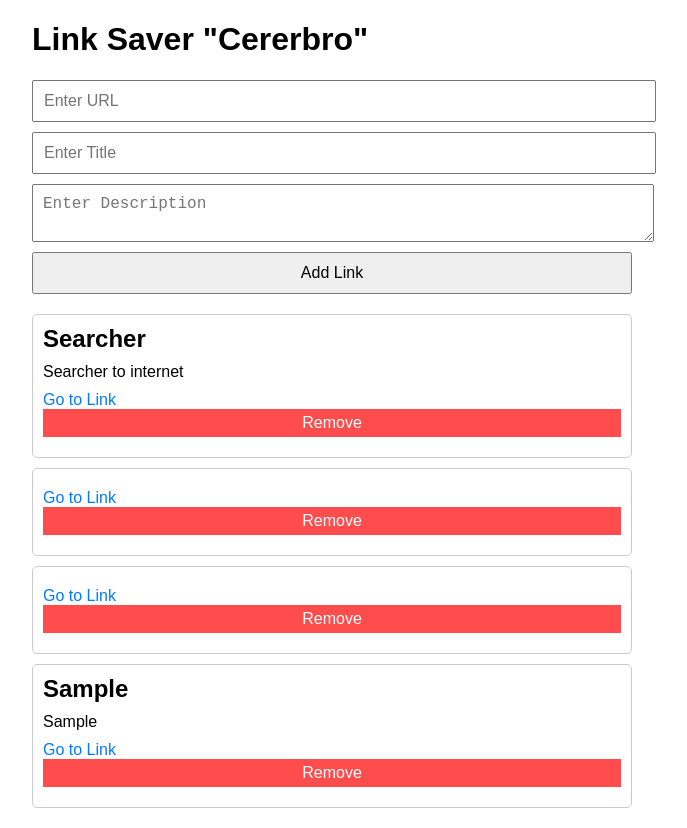
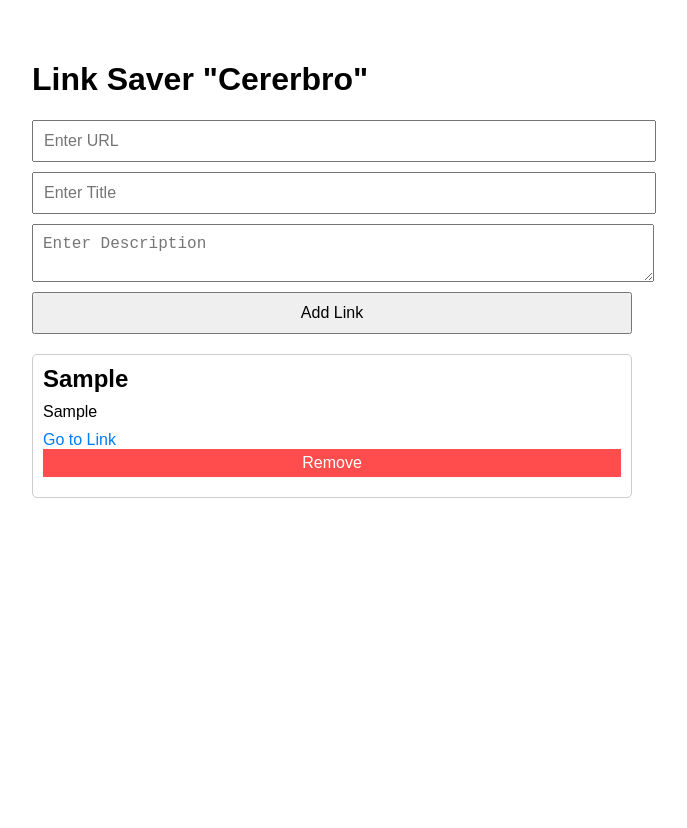
Before and after one commit to KenKarlson/link-saver, a Vue app: page / in a window 1280 px wide. Both pictures are taken after typing "Sample", "Sample", "Sample" into the empty fields and a click on the button "Add Link". Shown: the whole page, without its empty margins (308-995 px from the left). After the commit the page ends 800 px from the top, so only its background shows below. Built offline with nearby package versions, Linux system fonts and the light colour scheme.

Commit message:
add store

```diff
--- a/package.json
+++ b/package.json
@@ -8,7 +8,8 @@
   },
   "dependencies": {
     "core-js": "^3.8.3",
-    "vue": "^2.6.14"
+    "vue": "^2.6.14",
+    "vuex": "^3.6.2"
   },
   "devDependencies": {
     "@vue/cli-plugin-babel": "~5.0.0",
--- a/src/App.vue
+++ b/src/App.vue
@@ -1,64 +1,25 @@
 <template>
   <div id="app">
     <h1>Link Saver "Cererbro"</h1>
-    <form @submit.prevent="addLink">
-      <input v-model="newLink.url" placeholder="Enter URL" required>
-      <input v-model="newLink.title" placeholder="Enter Title" required>
-      <textarea v-model="newLink.description" placeholder="Enter Description" required></textarea>
-      <button type="submit">Add Link</button>
-    </form>
-    <div class="links">
-      <div v-for="(link, index) in links" :key="index" class="card">
-        <h2>{{ link.title }}</h2>
-        <p>{{ link.description }}</p>
-        <a :href="link.url" target="_blank">Go to Link</a>
-        <button @click="removeLink(index)">Remove</button>
-      </div>
-    </div>
+    <AddLinkComponent />
+    <LinkListComponent />
   </div>
 </template>
 
 <script>
+import AddLinkComponent from './components/AddLinkComponent.vue';
+import LinkListComponent from './components/LinkListComponent.vue';
+
 export default {
   name: 'App',
-  data() {
-    return {
-      newLink: {
-        url: '',
-        title: '',
-        description: ''
-      },
-      links: [
-        {
-          url: 'ya.ru',
-          title: 'Searcher',
-          description: 'Searcher to internet'
-        },
-        {},
-        {}
-      ]
-    };
-  },
-  mounted() {
-    if (localStorage.getItem('links')) {
-      this.links = JSON.parse(localStorage.getItem('links'));
-    }
-  },
-  methods: {
-    addLink() {
-      this.links.push({ ...this.newLink });
-      this.saveLinks();
-      this.newLink = { url: '', title: '', description: '' }; // Очищаем форму
-    },
-    removeLink(index) {
-      this.links.splice(index, 1);
-      this.saveLinks();
-    },
-    saveLinks() {
-      localStorage.setItem('links', JSON.stringify(this.links));
-    }
-  }
+  components: { AddLinkComponent, LinkListComponent }
 };
 </script>
 
-<style></style>
+<style>
+#app {
+  max-width: 600px;
+  margin: 0 auto;
+  padding: 20px;
+}
+</style>
--- /dev/null
+++ b/src/components/AddLinkComponent.vue
@@ -0,0 +1,50 @@
+<template>
+  <form @submit.prevent="addLink">
+    <input v-model="url" placeholder="Enter URL" required>
+    <input v-model="title" placeholder="Enter Title" required>
+    <textarea v-model="description" placeholder="Enter Description" required></textarea>
+    <button type="submit">Add Link</button>
+  </form>
+</template>
+
+<script>
+export default {
+  name: 'AddLinkComponent', // Указываем имя компонента
+  data() {
+    return {
+      url: '',
+      title: '',
+      description: ''
+    };
+  },
+  methods: {
+    addLink() {
+      const newLink = {
+        url: this.url,
+        title: this.title,
+        description: this.description
+      };
+      this.$store.dispatch('addLink', newLink); // Отправляем действие в хранилище
+      this.url = '';
+      this.title = '';
+      this.description = ''; // Очищаем форму
+    }
+  }
+};
+</script>
+
+<style scoped>
+form {
+  margin-bottom: 20px;
+}
+
+input,
+textarea,
+button {
+  display: block;
+  width: 100%;
+  margin-bottom: 10px;
+  padding: 10px;
+  font-size: 16px;
+}
+</style>
--- /dev/null
+++ b/src/components/LinkListComponent.vue
@@ -0,0 +1,70 @@
+<template>
+  <div class="links">
+    <div v-for="(link, index) in links" :key="index" class="card">
+      <h2>{{ link.title }}</h2>
+      <p>{{ link.description }}</p>
+      <a :href="link.url" target="_blank">Go to Link</a>
+      <button @click="removeLink(index)">Remove</button>
+    </div>
+  </div>
+</template>
+
+<script>
+export default {
+  name: 'LinkListComponent', // Указываем имя компонента
+  computed: {
+    // Получаем ссылки из хранилища через геттер
+    links() {
+      return this.$store.getters.allLinks;
+    }
+  },
+  methods: {
+    removeLink(index) {
+      this.$store.dispatch('removeLink', index); // Отправляем действие в хранилище
+    }
+  }
+};
+</script>
+
+<style scoped>
+.links {
+  display: flex;
+  flex-direction: column;
+  gap: 10px;
+}
+
+.card {
+  border: 1px solid #ccc;
+  padding: 10px;
+  border-radius: 5px;
+}
+
+.card h2 {
+  margin: 0 0 10px;
+}
+
+.card p {
+  margin: 0 0 10px;
+}
+
+.card a {
+  color: #007BFF;
+  text-decoration: none;
+}
+
+.card a:hover {
+  text-decoration: underline;
+}
+
+.card button {
+  background-color: #ff4d4d;
+  color: white;
+  border: none;
+  padding: 5px 10px;
+  cursor: pointer;
+}
+
+.card button:hover {
+  background-color: #cc0000;
+}
+</style>
--- a/src/main.js
+++ b/src/main.js
@@ -1,10 +1,12 @@
 import Vue from 'vue'
 import App from './App.vue'
+import store from './store'
 
 import './assets/scss/style.scss'
 
 Vue.config.productionTip = false
 
 new Vue({
+  store,
   render: h => h(App),
 }).$mount('#app')
--- /dev/null
+++ b/src/store/index.js
@@ -0,0 +1,36 @@
+import Vue from 'vue';
+import Vuex from 'vuex';
+
+Vue.use(Vuex);
+
+export default new Vuex.Store({
+  state: {
+    links: [] // Массив для хранения ссылок
+  },
+  mutations: {
+    // Мутация для добавления ссылки
+    ADD_LINK(state, link) {
+      state.links.push(link);
+    },
+    // Мутация для удаления ссылки
+    REMOVE_LINK(state, index) {
+      state.links.splice(index, 1);
+    }
+  },
+  actions: {
+    // Действие для добавления ссылки
+    addLink({ commit }, link) {
+      commit('ADD_LINK', link);
+    },
+    // Действие для удаления ссылки
+    removeLink({ commit }, index) {
+      commit('REMOVE_LINK', index);
+    }
+  },
+  getters: {
+    // Геттер для получения всех ссылок
+    allLinks(state) {
+      return state.links;
+    }
+  }
+});
```
Also changed, not shown: 1 other file (tests, documents, lock files or other folders).
